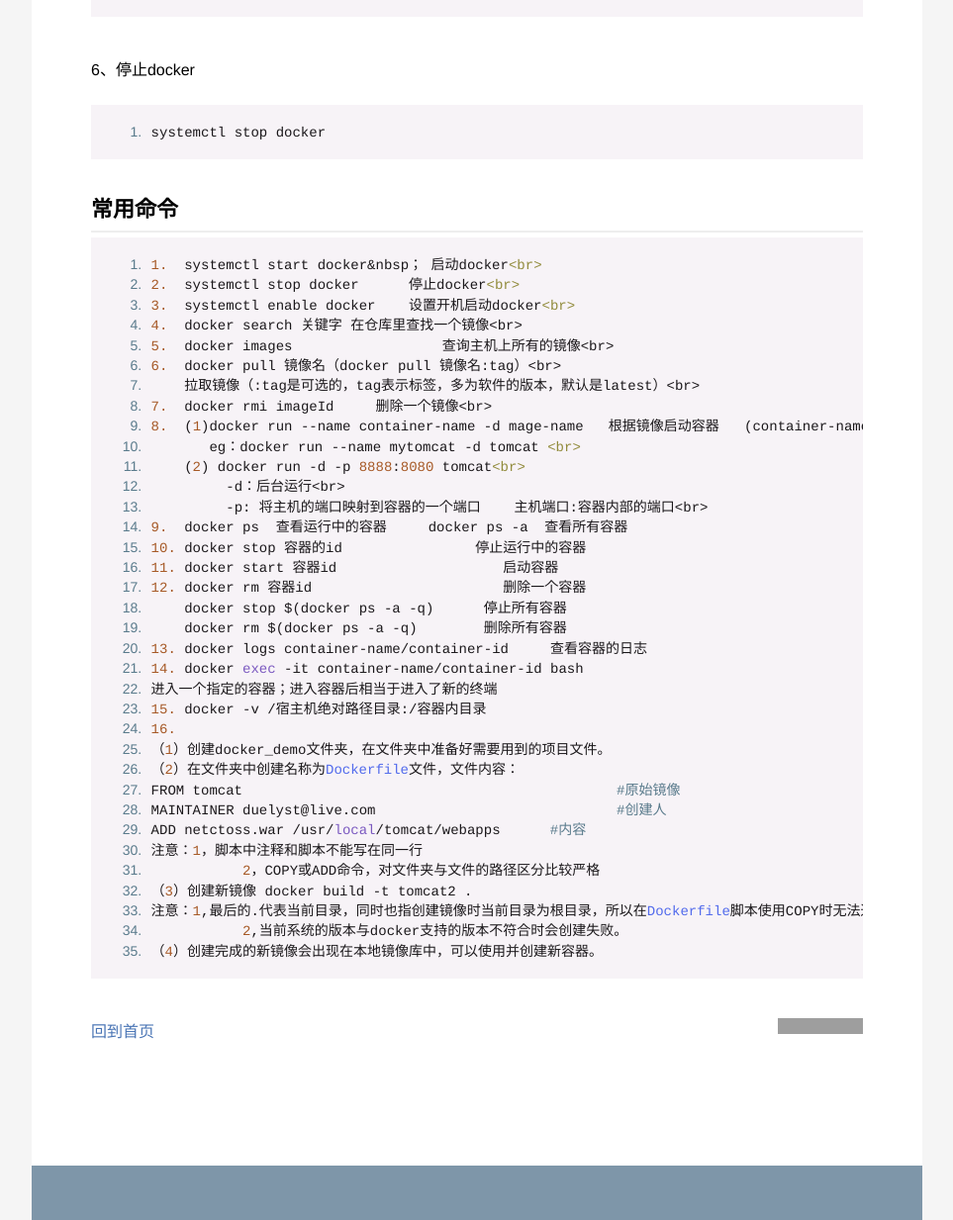
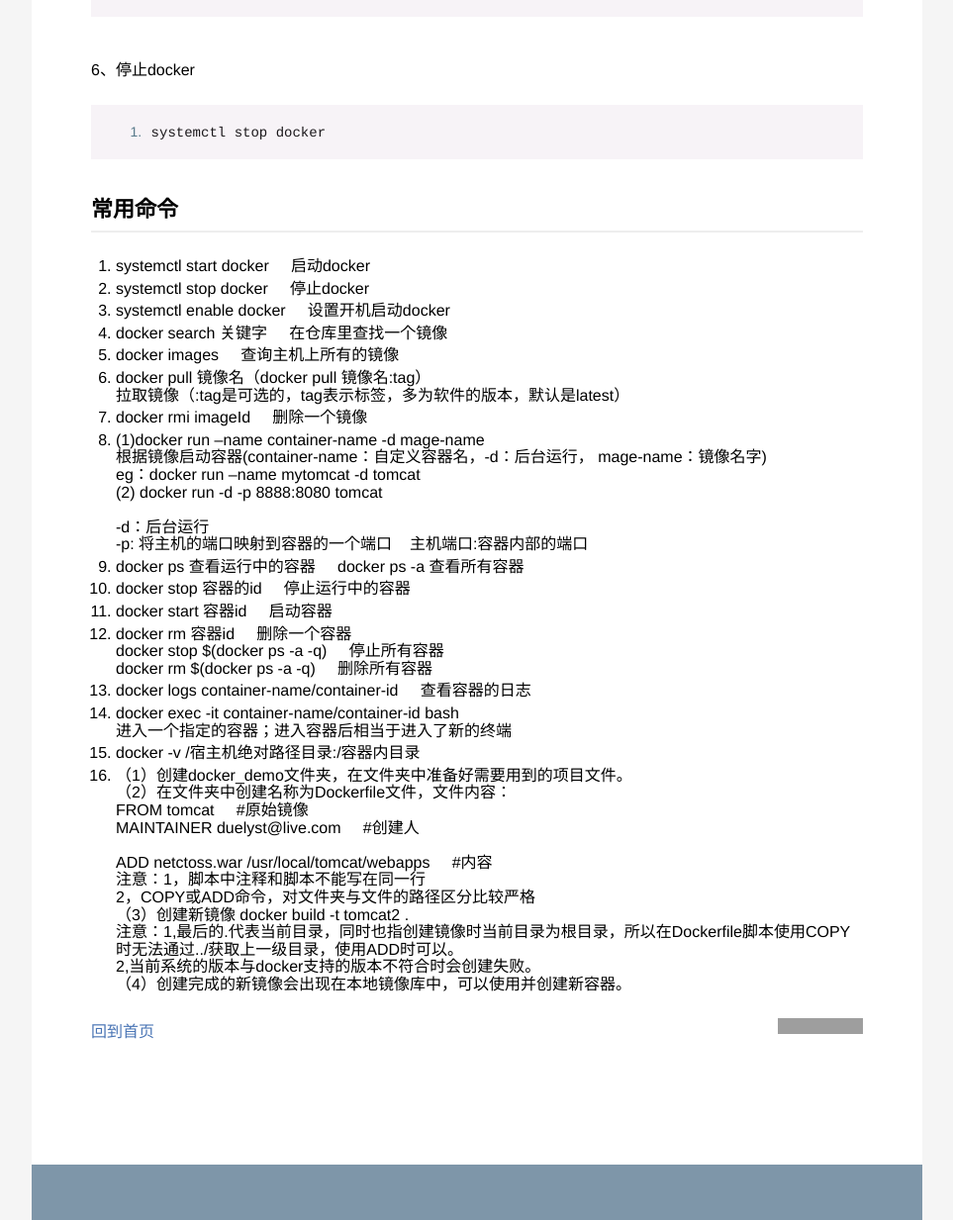
Before and after one commit to sunzhensky/sunzhensky.github.io, a Jekyll site: the page built from _posts/2019-12-09-docker.md, in a window 1280 px wide and 1400 px high, scrolled down 1619 px, cut to the strip 0-1233 px from the top of the window. Shown: the whole strip at 99% size, without its empty margins (158-1121 px from the left). Built offline with Jekyll 4.4.1, drawn with Linux system fonts in a browser that asks for light colours; grey boxes are pictures that could not be loaded.

Commit message:
Update 2019-12-09-docker.md

````diff
--- a/_posts/2019-12-09-docker.md
+++ b/_posts/2019-12-09-docker.md
@@ -56,40 +56,39 @@ systemctl stop docker
 
 常用命令
 -
-```java
-1.  systemctl start docker&nbsp； 启动docker<br>
-2.  systemctl stop docker      停止docker<br>
-3.  systemctl enable docker    设置开机启动docker<br>
-4.  docker search 关键字	在仓库里查找一个镜像<br>
-5.  docker images 		   查询主机上所有的镜像<br>
+
+1.  systemctl start docker &nbsp;&nbsp;&nbsp; 启动docker<br>
+2.  systemctl stop docker &nbsp;&nbsp;&nbsp; 停止docker<br>
+3.  systemctl enable docker &nbsp;&nbsp;&nbsp; 设置开机启动docker<br>
+4.  docker search 关键字 &nbsp;&nbsp;&nbsp; 在仓库里查找一个镜像<br>
+5.  docker images &nbsp;&nbsp;&nbsp; 查询主机上所有的镜像<br>
 6.  docker pull 镜像名（docker pull 镜像名:tag）<br>
     拉取镜像（:tag是可选的，tag表示标签，多为软件的版本，默认是latest）<br>
-7.  docker rmi imageId	   删除一个镜像<br>
-8.  (1)docker run --name container-name -d mage-name   根据镜像启动容器   (container-name：自定义容器名，-d：后台运行， mage-name：镜像名字)
+7.  docker rmi imageId &nbsp;&nbsp;&nbsp; 删除一个镜像<br>
+8.  (1)docker run --name container-name -d mage-name<br>
+       根据镜像启动容器(container-name：自定义容器名，-d：后台运行， mage-name：镜像名字) <br>
        eg：docker run --name mytomcat -d tomcat <br>
     (2) docker run -d -p 8888:8080 tomcat<br>
          -d：后台运行<br>
-         -p: 将主机的端口映射到容器的一个端口    主机端口:容器内部的端口<br>
-9.  docker ps  查看运行中的容器     docker ps -a  查看所有容器
-10. docker stop 容器的id                停止运行中的容器
-11. docker start 容器id                    启动容器
-12. docker rm 容器id                       删除一个容器
-    docker stop $(docker ps -a -q)	停止所有容器
-    docker rm $(docker ps -a -q)	删除所有容器
-13. docker logs container-name/container-id     查看容器的日志
-14. docker exec -it container-name/container-id bash
-进入一个指定的容器；进入容器后相当于进入了新的终端
-15. docker -v /宿主机绝对路径目录:/容器内目录
-16.
-（1）创建docker_demo文件夹，在文件夹中准备好需要用到的项目文件。
-（2）在文件夹中创建名称为Dockerfile文件，文件内容：
-FROM tomcat						#原始镜像
-MAINTAINER duelyst@live.com  				#创建人
-ADD netctoss.war /usr/local/tomcat/webapps	#内容
-注意：1，脚本中注释和脚本不能写在同一行
-           2，COPY或ADD命令，对文件夹与文件的路径区分比较严格
-（3）创建新镜像 docker build -t tomcat2 .
-注意：1,最后的.代表当前目录，同时也指创建镜像时当前目录为根目录，所以在Dockerfile脚本使用COPY时无法通过../获取上一级目录，使用ADD时可以。
-           2,当前系统的版本与docker支持的版本不符合时会创建失败。
-（4）创建完成的新镜像会出现在本地镜像库中，可以使用并创建新容器。
-```
+         -p: 将主机的端口映射到容器的一个端口 &nbsp;&nbsp; 主机端口:容器内部的端口<br>
+9.  docker ps  查看运行中的容器 &nbsp;&nbsp;&nbsp; docker ps -a  查看所有容器<br>
+10. docker stop 容器的id &nbsp;&nbsp;&nbsp; 停止运行中的容器<br>
+11. docker start 容器id &nbsp;&nbsp;&nbsp; 启动容器<br>
+12. docker rm 容器id &nbsp;&nbsp;&nbsp; 删除一个容器<br>
+    docker stop $(docker ps -a -q) &nbsp;&nbsp;&nbsp; 停止所有容器<br>
+    docker rm $(docker ps -a -q) &nbsp;&nbsp;&nbsp; 删除所有容器<br>
+13. docker logs container-name/container-id &nbsp;&nbsp;&nbsp; 查看容器的日志<br>
+14. docker exec -it container-name/container-id bash<br>
+    进入一个指定的容器；进入容器后相当于进入了新的终端<br>
+15. docker -v /宿主机绝对路径目录:/容器内目录 <br>
+16. （1）创建docker_demo文件夹，在文件夹中准备好需要用到的项目文件。<br>
+    （2）在文件夹中创建名称为Dockerfile文件，文件内容：<br>
+     FROM tomcat &nbsp;&nbsp;&nbsp; #原始镜像<br>
+     MAINTAINER duelyst@live.com &nbsp;&nbsp;&nbsp; #创建人<br>
+     ADD netctoss.war /usr/local/tomcat/webapps &nbsp;&nbsp;&nbsp; #内容<br>
+注意：1，脚本中注释和脚本不能写在同一行<br>
+      2，COPY或ADD命令，对文件夹与文件的路径区分比较严格<br>
+    （3）创建新镜像 docker build -t tomcat2 .<br>
+注意：1,最后的.代表当前目录，同时也指创建镜像时当前目录为根目录，所以在Dockerfile脚本使用COPY时无法通过../获取上一级目录，使用ADD时可以。<br>
+      2,当前系统的版本与docker支持的版本不符合时会创建失败。<br>
+    （4）创建完成的新镜像会出现在本地镜像库中，可以使用并创建新容器。<br>
````
